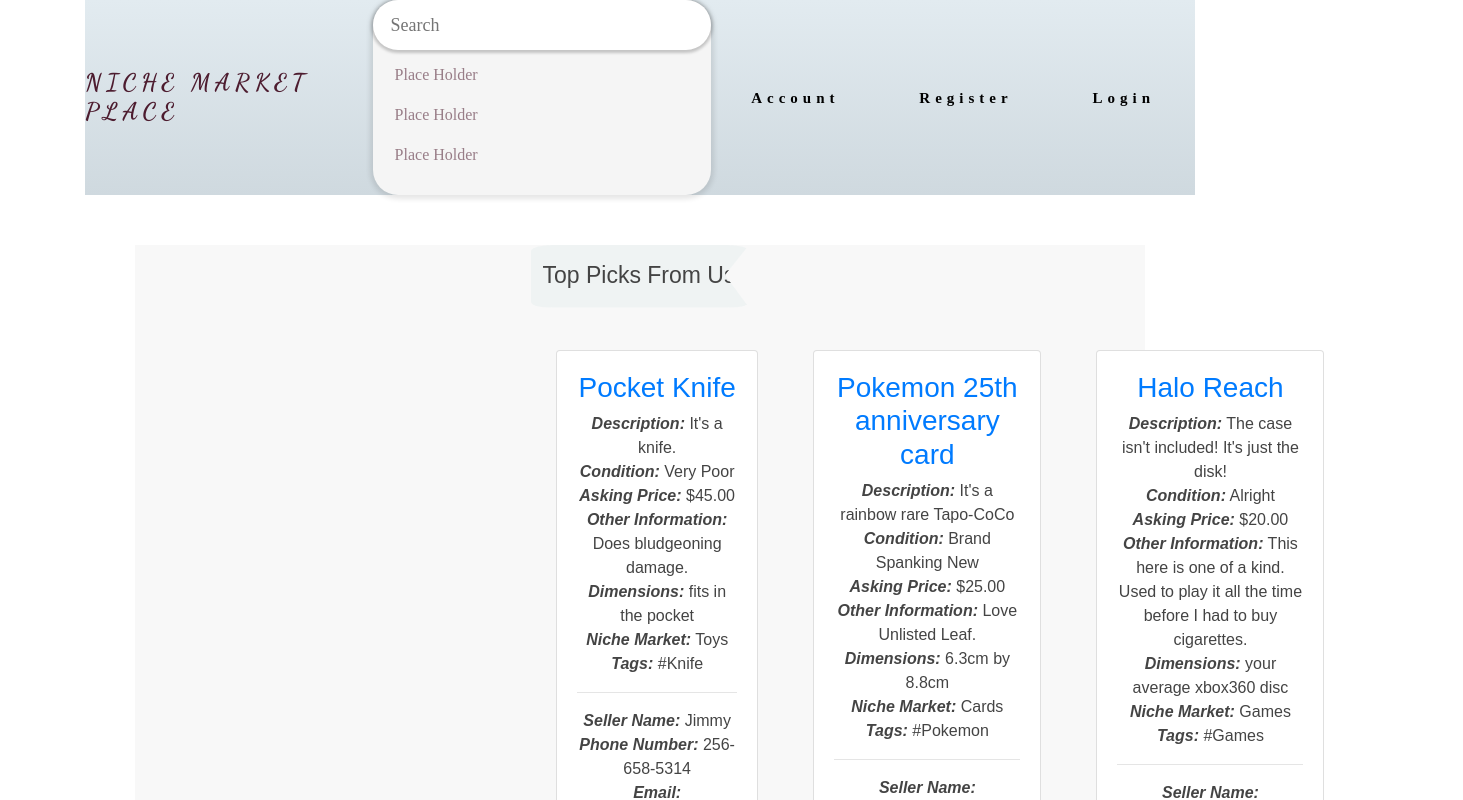
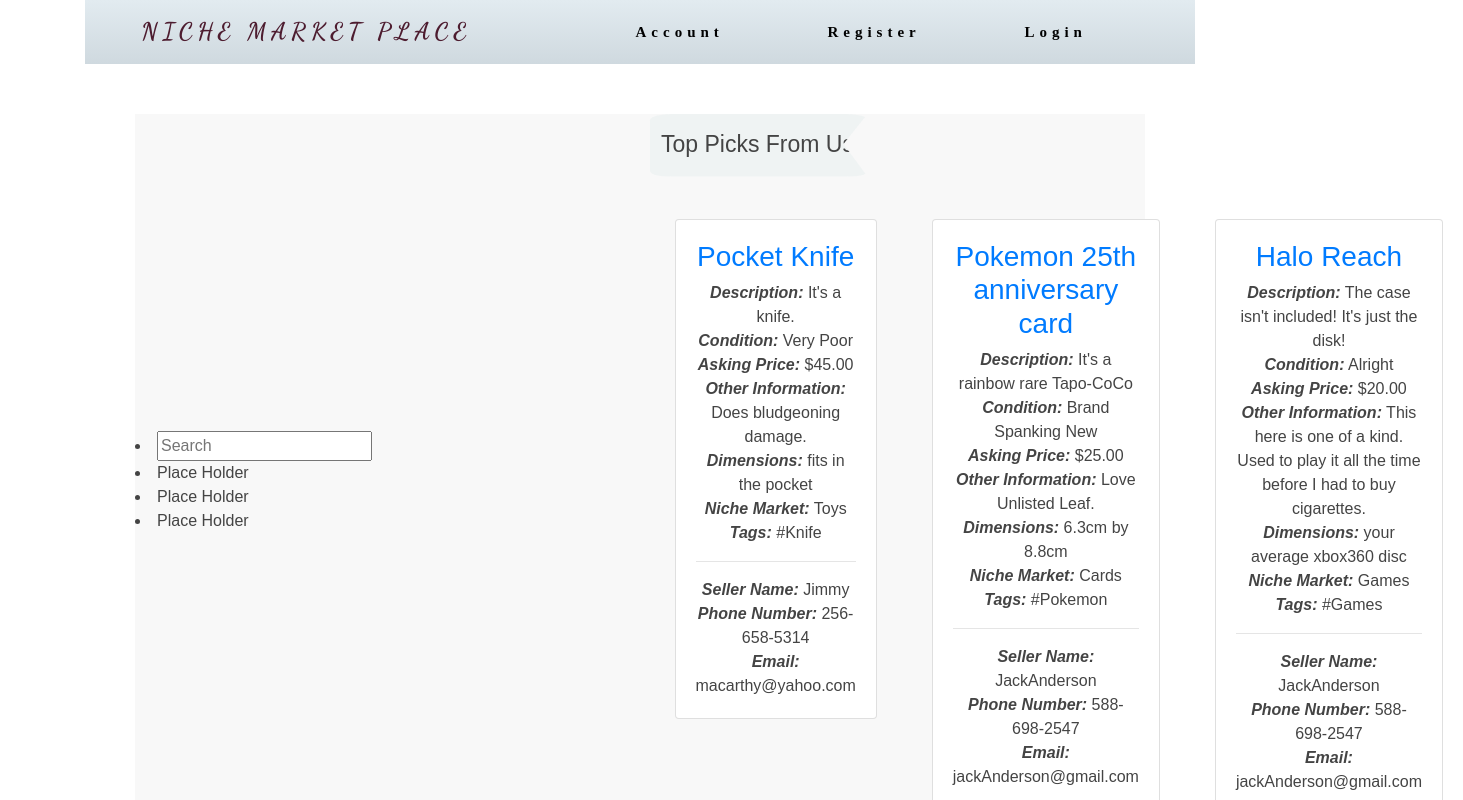
Before and after one commit to jacobRinehart42/csci-313-group-project-group-combination-of-components-num-2, an Angular app: page / in a window 1280 px wide. Shown: the top 800 px of the page, 1463 px wide, since content can reach past the window. Built offline with nearby package versions, Linux system fonts and the light colour scheme; a web font is replaced by a local one.

Commit message:
5 files modified, 1 added

```diff
--- a/src/app/app.module.ts
+++ b/src/app/app.module.ts
@@ -18,10 +18,11 @@
 import { ItemComponent } from './item/item.component';
 import { NavigationComponent } from './navigation/navigation.component';
 import { HomepageComponent } from './homepage/homepage.component';
+import { ItemPipe } from './item.pipe';
 
 @NgModule({
   imports:      [ BrowserModule, FormsModule ],
-  declarations: [ AppComponent, HelloComponent, CreateAccountComponent, LoginComponent, SignedInUserInfoComponent, CreateItemComponent, PasswordComponent, MyItemsComponent, EditItemComponent, ItemsComponent, ItemComponent, NavigationComponent, HomepageComponent ],
+  declarations: [ AppComponent, HelloComponent, CreateAccountComponent, LoginComponent, SignedInUserInfoComponent, CreateItemComponent, PasswordComponent, MyItemsComponent, EditItemComponent, ItemsComponent, ItemComponent, NavigationComponent, HomepageComponent, ItemPipe ],
   bootstrap:    [ AppComponent ],
   providers: [AccountService, RoutingService, ItemsService]
 })
--- a/src/app/homepage/homepage.component.html
+++ b/src/app/homepage/homepage.component.html
@@ -1,6 +1,16 @@
 <link rel="preconnect" href="https://fonts.gstatic.com">
 <link href="https://fonts.googleapis.com/css2?family=Montserrat:ital,wght@1,200&display=swap" rel="stylesheet">
 <body>
+
+  <div class="search-input">
+      <li><input type="text" placeholder="Search" [(ngModel)] = "searchString"/></li>
+      <div class="autocom-box">
+        <li>Place Holder</li>
+        <li>Place Holder</li>
+        <li>Place Holder</li>
+      </div>
+    </div>
+
   <div class="container">
     <h2 class="header-section"><span>Top Picks From Us</span></h2>
     <div class="itemImages">
@@ -9,7 +19,7 @@
         <div class="icon"><img src="https://wiki.tripwireinteractive.com/images/4/47/Placeholder.png"alt=""></div>
         <div class="icon"><img src="https://wiki.tripwireinteractive.com/images/4/47/Placeholder.png"alt=""></div> -->
         <!-- <div *ngFor="for item of itemsList"> a </div> -->
-        <div *ngFor="let item of this.itemsList"> <app-items [item]="item"></app-items> </div>
+        <div *ngFor="let item of this.itemsList" > <app-items *ngIf="item.name.includes(searchString)" [item]="item"></app-items> </div>
       </div>
     </div>
   </div>
--- a/src/app/homepage/homepage.component.ts
+++ b/src/app/homepage/homepage.component.ts
@@ -7,6 +7,8 @@
   styleUrls: ["./homepage.component.css"]
 })
 export class HomepageComponent implements OnInit {
+  searchString: string = "";
+
   constructor( private itemService: ItemsService) {}
 
   itemsList: any = [];
--- /dev/null
+++ b/src/app/item.pipe.ts
@@ -0,0 +1,19 @@
+import { Pipe, PipeTransform } from '@angular/core';
+import { ItemsService } from './items.service';
+
+@Pipe({
+  name: 'item'
+})
+export class ItemPipe implements PipeTransform {
+
+  constructor( public its: ItemsService) { }
+
+  transform(searchTerm:string){
+    if(!this.its.items || !searchTerm){
+      return this.its.items;
+    }
+    return this.its.items.filter(products => products.name.toLowerCase().indexOf(searchTerm.toLocaleLowerCase())!==-1);
+    //returns all names of the products once inputted in the textbox
+  }
+
+}
--- a/src/app/navigation/navigation.component.html
+++ b/src/app/navigation/navigation.component.html
@@ -19,14 +19,14 @@
         >
       </h4>
     </div>
-    <div class="search-input">
-      <li><input type="text" placeholder="Search" /></li>
+    <!-- <div class="search-input">
+      <li><input type="text" placeholder="Search" [(ngModel)] = "searchString"/></li>
       <div class="autocom-box">
         <li>Place Holder</li>
         <li>Place Holder</li>
         <li>Place Holder</li>
       </div>
-    </div>
+    </div> -->
     <ul class="nav-links">
       <div class="drop-down-menu">
         <li><a class="nav-link4" (click)="onGoToAccount()">Account</a></li>
--- a/src/app/navigation/navigation.component.ts
+++ b/src/app/navigation/navigation.component.ts
@@ -8,6 +8,8 @@
   styleUrls: ["./navigation.component.css"]
 })
 export class NavigationComponent implements OnInit {
+  //searchString: string = "";
+
   constructor(
     public acctService: AccountService,
     public routService: RoutingService
```
